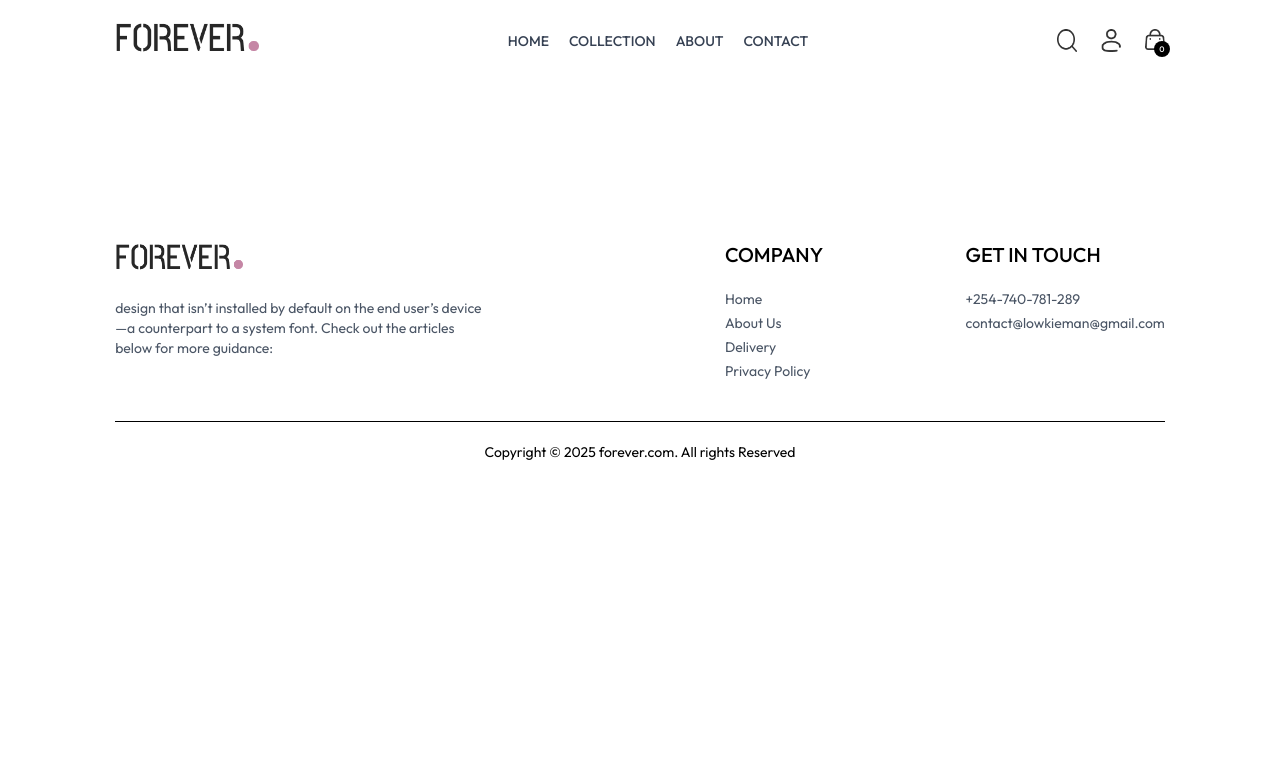
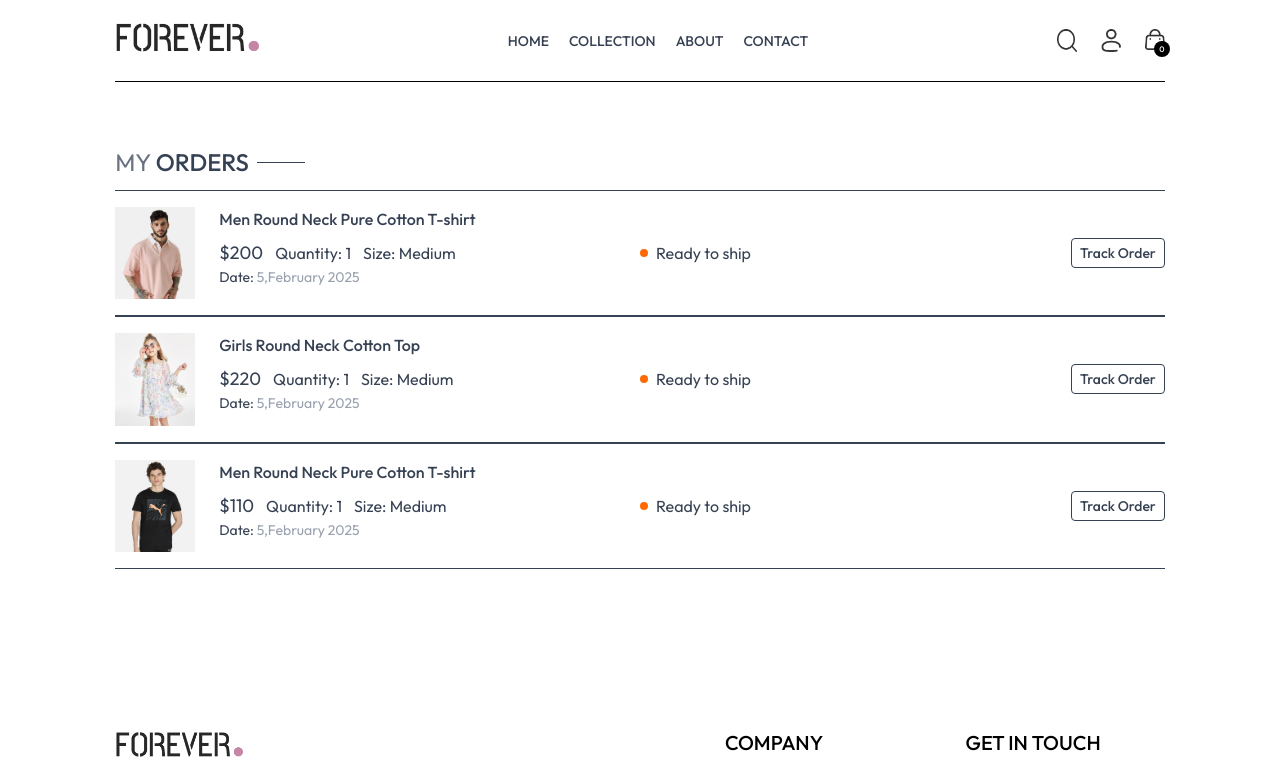
Before and after one commit to WilfredTinega/MawitiShop, a React (Vite) app: page /orders in a window 1280 px wide. Shown: the top 780 px of the page. Built offline with nearby package versions, Linux system fonts and the light colour scheme.

Commit message:
orders page done

```diff
--- a/src/pages/Orders.jsx
+++ b/src/pages/Orders.jsx
@@ -1,8 +1,48 @@
-import React from 'react'
+import React, { useContext } from 'react'
+import { ShopContext } from '../context/ShopContext'
+import Title from '../components/Title';
+import { assets } from '../assets/frontend_assets/assets';
 
-function Orders() {
+const Orders = () => {
+
+  const {products, currency} = useContext(ShopContext);
+
   return (
-    <div>
+    <div className='border-t pt-16'>
+
+      <div className="text-2xl">
+        <Title text1={"MY"} text2={"ORDERS"} />
+      </div>
+
+      <div>
+        {
+          products.slice(1,4).map((item,index) =>(
+            <div key={index} className="py-4 border-t border-b text-gray-700 flex flex-col md:flex-row md-items-center md:justify-between gap-4">
+
+              <div className="flex items-start gap-6 text-sm">
+                <img className='w-16 sm:w-20'  src={item.image[0]} alt="" />
+                <div>
+                  <p className="sm:text-base font-medium">{item.name}</p>
+                  <div className="flex items-center gap-3 mt-2 text-base text-gray-700">
+                    <p className='text-lg'>{currency}{item.price}</p>
+                    <p>Quantity: 1</p>
+                    <p>Size: Medium</p>
+                  </div>
+                  <p>Date: <span className='text-gray-400'>5,February 2025</span></p>
+                </div>
+              </div>
+
+              <div className='md:w-1/2 flex justify-between items-center'>
+                <div className='flex items-center gap-2'>
+                  <p className="min-w-2 h-2 rounded-full bg-orange-500"></p>
+                  <p className="text-sm md:text-base">Ready to ship</p>
+                </div>
+                <button className="border px-2 py-1 text-sm font-medium rounded-sm">Track Order</button>
+              </div>
+            </div>
+          ))
+        }
+      </div>
 
     </div>
   )
```
